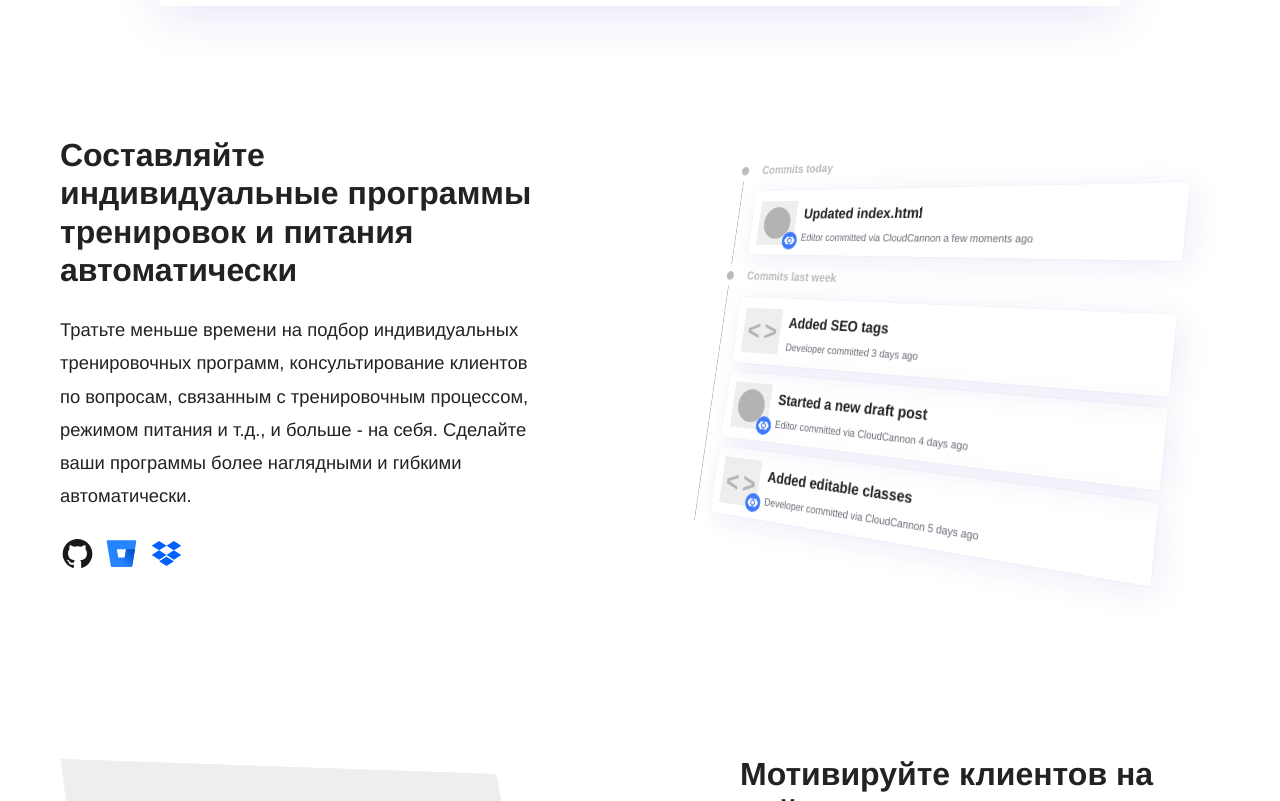
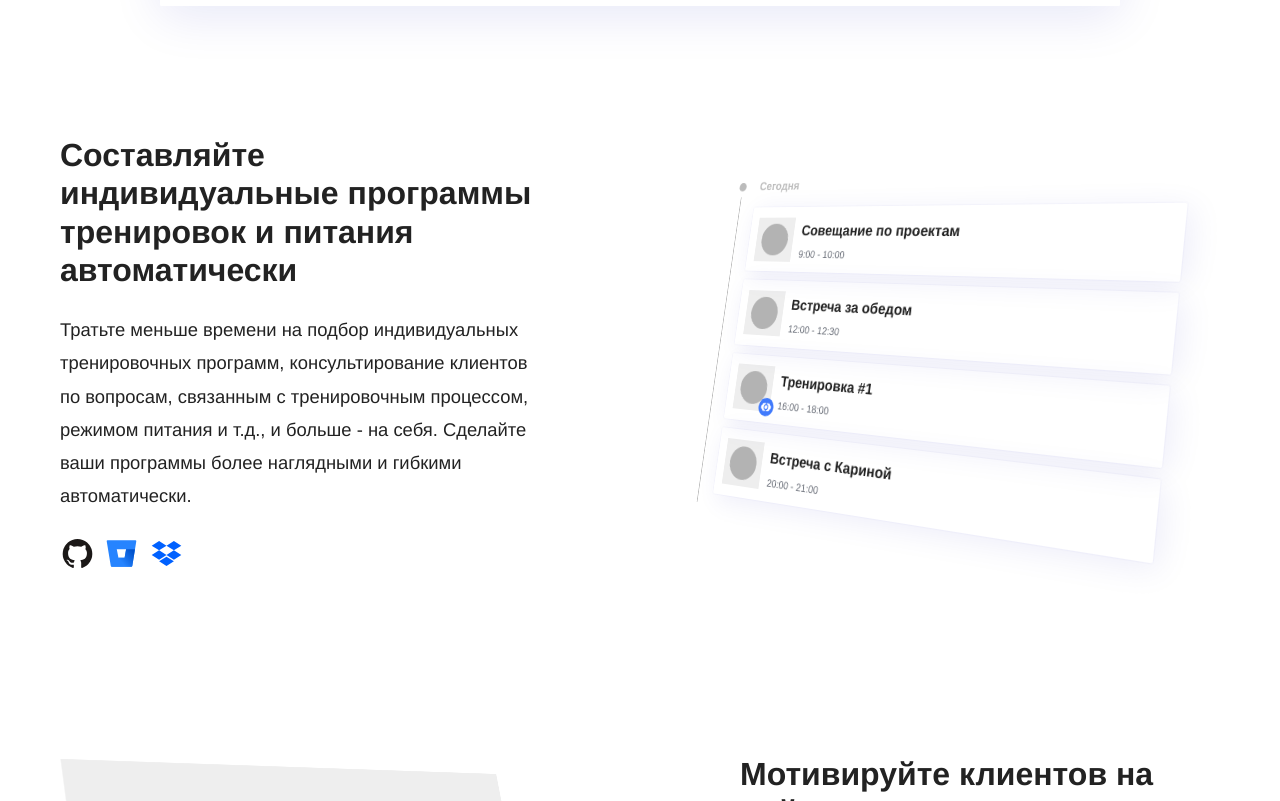
Before and after one commit to RakhimyanTim/fitness.github.io, a Jekyll site: the page built from pages/index.html, in a window 1280 px wide and 900 px high, scrolled down 1042 px, cut to the strip 99-900 px from the top of the window. Built offline with Jekyll 4.4.1, drawn with Linux system fonts in a browser that asks for light colours; some web fonts are replaced.

Commit message:
Update workflow.html

```diff
--- a/_includes/components/home-page/workflow.html
+++ b/_includes/components/home-page/workflow.html
@@ -1,36 +1,33 @@
 <!--googleoff: index-->
 <div class="workflow">
-	<h5>Commits today</h5>
+	<h5>Сегодня</h5>
 	<ul>
 		<li>
-			<div class="image editor">{% include svgs/logo.html logo="emblem" %}</div>
+			<div class="image editor"></div>
 			<div class="commit">
-				<h6>Updated index.html</h6>
-				<p>Editor committed via CloudCannon a few moments ago</p>
+				<h6>Совещание по проектам</h6>
+				<p>9:00 - 10:00</p>
 			</div>
 		</li>
-	</ul>
-	<h5>Commits last week</h5>
-	<ul>
 		<li>
-			<div class="image developer"></div>
+			<div class="image editor"></div>
 			<div class="commit">
-				<h6>Added SEO tags</h6>
-				<p>Developer committed 3 days ago</p>
+				<h6>Встреча за обедом</h6>
+				<p>12:00 - 12:30</p>
 			</div>
 		</li>
 		<li>
 			<div class="image editor">{% include svgs/logo.html logo="emblem" %}</div>
 			<div class="commit">
-				<h6>Started a new draft post</h6>
-				<p>Editor committed via CloudCannon 4 days ago</p>
+				<h6>Тренировка #1</h6>
+				<p>16:00 - 18:00</p>
 			</div>
 		</li>
 		<li>
-			<div class="image developer">{% include svgs/logo.html logo="emblem" %}</div>
+			<div class="image editor"></div>
 			<div class="commit">
-				<h6>Added editable classes</h6>
-				<p>Developer committed via CloudCannon 5 days ago</p>
+				<h6>Встреча с Кариной</h6>
+				<p>20:00 - 21:00</p>
 			</div>
 		</li>
 	</ul>
```
